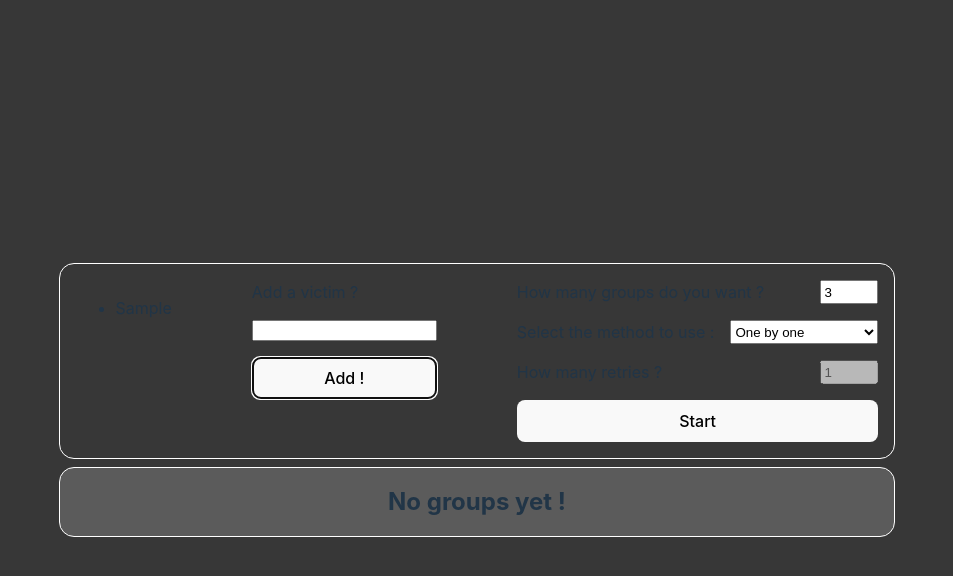
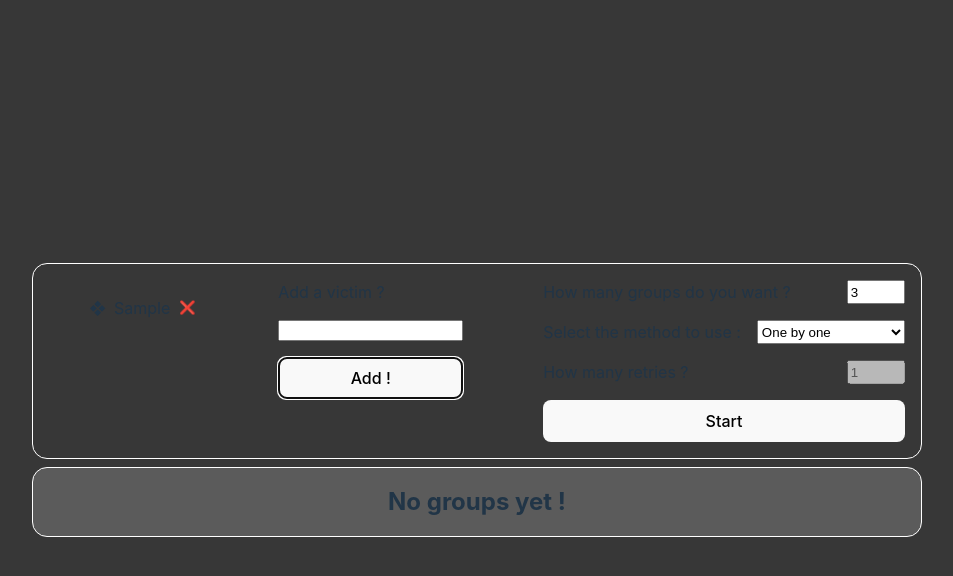
Before and after one commit to Zakari-B/group-generator, a React (Vite) app: page / in a window 1280 px wide. Both pictures are taken after typing "Sample" into the empty fields and a click on the button "Add !". Shown: the top 576 px of the page, without its empty margins (163-1116 px from the left). Built offline with nearby package versions, Linux system fonts and the light colour scheme.

Commit message:
Added the ability to remove people from the list, added some CSS rules for the list, added types to some variables, added more names to the example list

```diff
--- a/src/App.css
+++ b/src/App.css
@@ -57,3 +57,32 @@ body {
   justify-content: space-evenly;
   background-color: var(--background);
 }
+
+.people-list li {
+  display: flex;
+  align-items: center;
+  gap: 0.5rem;
+  margin-bottom: 0.2rem;
+}
+
+.people-list li::before {
+  content: "❖";
+}
+
+.del-button {
+  position: relative;
+  border-radius: 50%;
+  width: 20px;
+  height: 20px;
+  margin: 0;
+  padding: 0;
+  background-color: transparent;
+}
+
+.del-button::after {
+  position: absolute;
+  top: 0;
+  left: 0;
+  content: "❌";
+  font-size: 0.82rem;
+}
--- a/src/App.tsx
+++ b/src/App.tsx
@@ -1,11 +1,11 @@
-import { ChangeEvent, useState } from 'react'
+import { ChangeEvent, MouseEvent, useState } from 'react'
 import './App.css'
 
 function App() {
   //
   // EXEMPLE :
   //
-  // const people: string[] = ["Foo", "Bar", "Baz", "Random Person", "Another Random", "This guy", "That guy", "Tux", "Snake", "Pacman"]
+  // const people: string[] = ["Foo", "Bar", "Baz", "Random Person", "Another Random", "This guy", "That guy", "Tux", "Snake", "Pacman", "John", "Doe", "AnEvilStudent", "Hackathon24685", "User", "Your_Cat_Overlord"]
   //
 
   const people: string[] = []
@@ -16,13 +16,20 @@ function App() {
   const [mode, setMode] = useState<number>(1);
   const [nbRetries, setNbRetries] = useState<number>(1);
   const [generatedGroups, setGeneratedGroups] = useState<string[][][]>([]);
-  const retryModes = [2];
+  const retryModes: number[] = [2];
 
   const personInputHandler = (e: ChangeEvent<HTMLInputElement>) => {
     setPersonInput(e.target.value);
   }
 
-  const setListHandler = () => {
+  const personDeleteHandler = (button: HTMLButtonElement) => {
+    const target: number = list.findIndex((person) => person === button.value);
+    const listCopy: string[] = [...list];
+    listCopy.splice(target, 1);
+    setList(() => [...listCopy])
+  }
+
+  const setListHandler = (): void => {
     if (personInput.trim() !== "") {
       setList(() => [...list, personInput])
       setPersonInput("");
@@ -92,10 +99,10 @@ function App() {
   return (
     <>
       <div className="listContainer group">
-        <ul>
+        <ul className="people-list">
           {list.map((person) => {
             return (
-              <li key={person}>{person}</li>
+              <li key={person}>{person} <button value={person} className="del-button" onClick={(e: MouseEvent<HTMLButtonElement>) => personDeleteHandler(e.target as HTMLButtonElement)} /></li>
             )
           })}
         </ul>
```
